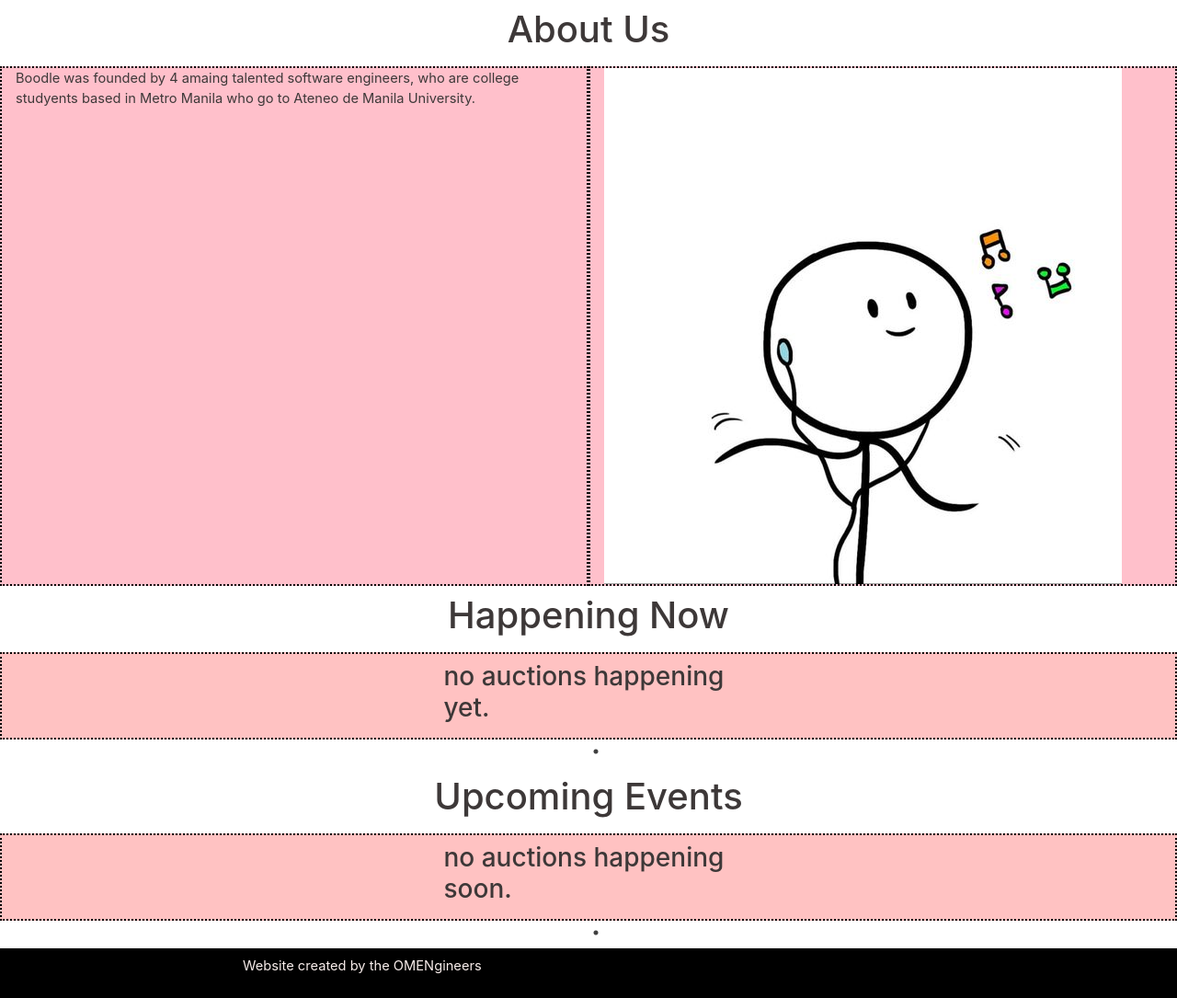
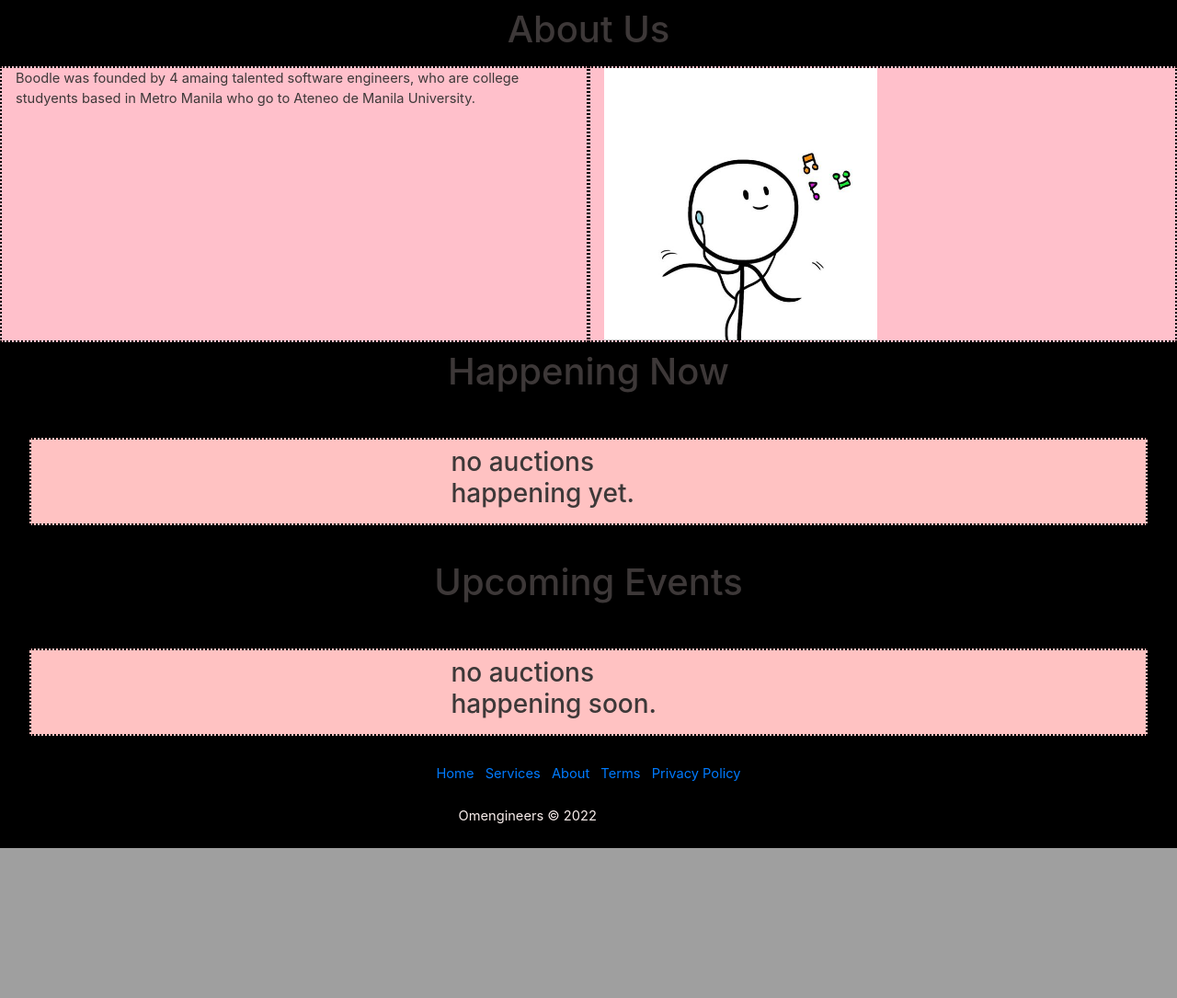
Before and after one commit to aizilef/boodle, a Django app: page / in a window 1280 px wide. Shown: the part 685-1770 px from the top of the page at 92% size. After the commit the page ends 1607 px from the top, so only its background shows below. Run offline with Django 4.2, Linux system fonts and the light colour scheme; data that the repository does not hold is empty; some libraries are stand-ins or nearby versions.

Commit message:
Made migrations, added footer to base.html and modified index.html

```diff
--- a/boodlesite/static/css/styles.css
+++ b/boodlesite/static/css/styles.css
@@ -5,6 +5,7 @@ body {
   height: 100%;
   font-size: 11pt;
   color: #3d3838;
+  background-color: black;
 }
 
 .carousel-item img {
@@ -65,14 +66,24 @@ nav {
 
   /* nav bar end */
 
-.footer{
+.footer-basic{
     background-color: black;
     color: #f8edeb;
     display: flex;
     justify-content: center;
 }
 
-.footer p { flex: 0 1 800px; padding: 8px 24px;}
+.copyright {
+  flex: 0 1 800px;
+  padding: 8px 24px;
+}
+
+/* homepage about section */
+.about-image {
+  display: flex;
+  height: 300px;
+  width: 200px;
+}
 
 
 /* homepage happening now */
@@ -97,6 +108,7 @@ nav {
   background-color: #ffc2c2;
   padding: 8px;
   border: 2px dotted black;
+  margin: 32px;
 }
 
 .event {
--- a/boodlesite/templates/base.html
+++ b/boodlesite/templates/base.html
@@ -50,8 +50,18 @@
 
         {% block scripts %}{% endblock %}
 
-        <div class="footer">
-            <p>Website created by the OMENgineers </p>
+        <div class="footer-basic">
+            <footer>
+                <div class="social"><a href="#"><i class="icon ion-social-instagram"></i></a><a href="#"><i class="icon ion-social-snapchat"></i></a><a href="#"><i class="icon ion-social-twitter"></i></a><a href="#"><i class="icon ion-social-facebook"></i></a></div>
+                <ul class="list-inline">
+                    <li class="list-inline-item"><a href="/">Home</a></li>
+                    <li class="list-inline-item"><a href="#">Services</a></li>
+                    <li class="list-inline-item"><a href="#">About</a></li>
+                    <li class="list-inline-item"><a href="#">Terms</a></li>
+                    <li class="list-inline-item"><a href="#">Privacy Policy</a></li>
+                </ul>
+                <p class="copyright">Omengineers © 2022</p>
+            </footer>
         </div>
 
         <script src="https://code.jquery.com/jquery-3.3.1.slim.min.js" integrity="sha384-q8i/X+965DzO0rT7abK41JStQIAqVgRVzpbzo5smXKp4YfRvH+8abtTE1Pi6jizo" crossorigin="anonymous"></script>
--- a/boodlesite/templates/index.html
+++ b/boodlesite/templates/index.html
@@ -40,7 +40,7 @@
         <div class="col">
             <p>Boodle was founded by 4 amaing talented software engineers, who are college studyents based in Metro Manila who go to Ateneo de Manila University. </p>
         </div>
-        <div class="col">
+        <div class="col about-image">
             <img src="../static/media/dancinginthekitchen.jpg">
         </div>
     </div>
```
Also changed, not shown: main/migrations/0001_initial.py (added).
